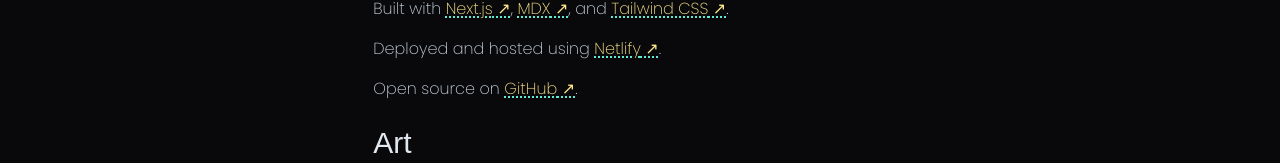
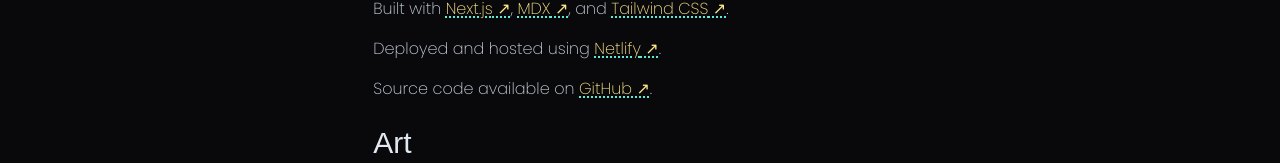
Before and after one commit to CharmedSatyr/personal-website, a Next.js app: page /colophon in a window 1280 px wide. Shown: the part 239-402 px from the top of the page. Built offline with nearby package versions, Linux system fonts and the light colour scheme; a web font is replaced by a local one.

Commit message:
Clarify source code is available

```diff
--- a/app/colophon/page.mdx
+++ b/app/colophon/page.mdx
@@ -20,7 +20,8 @@
 
 Deployed and hosted using [Netlify](https://www.netlify.com/).
 
-Open source on [GitHub](https://github.com/CharmedSatyr/personal-website).
+Source code available on
+[GitHub](https://github.com/CharmedSatyr/personal-website).
 
 ## Art
 
```
